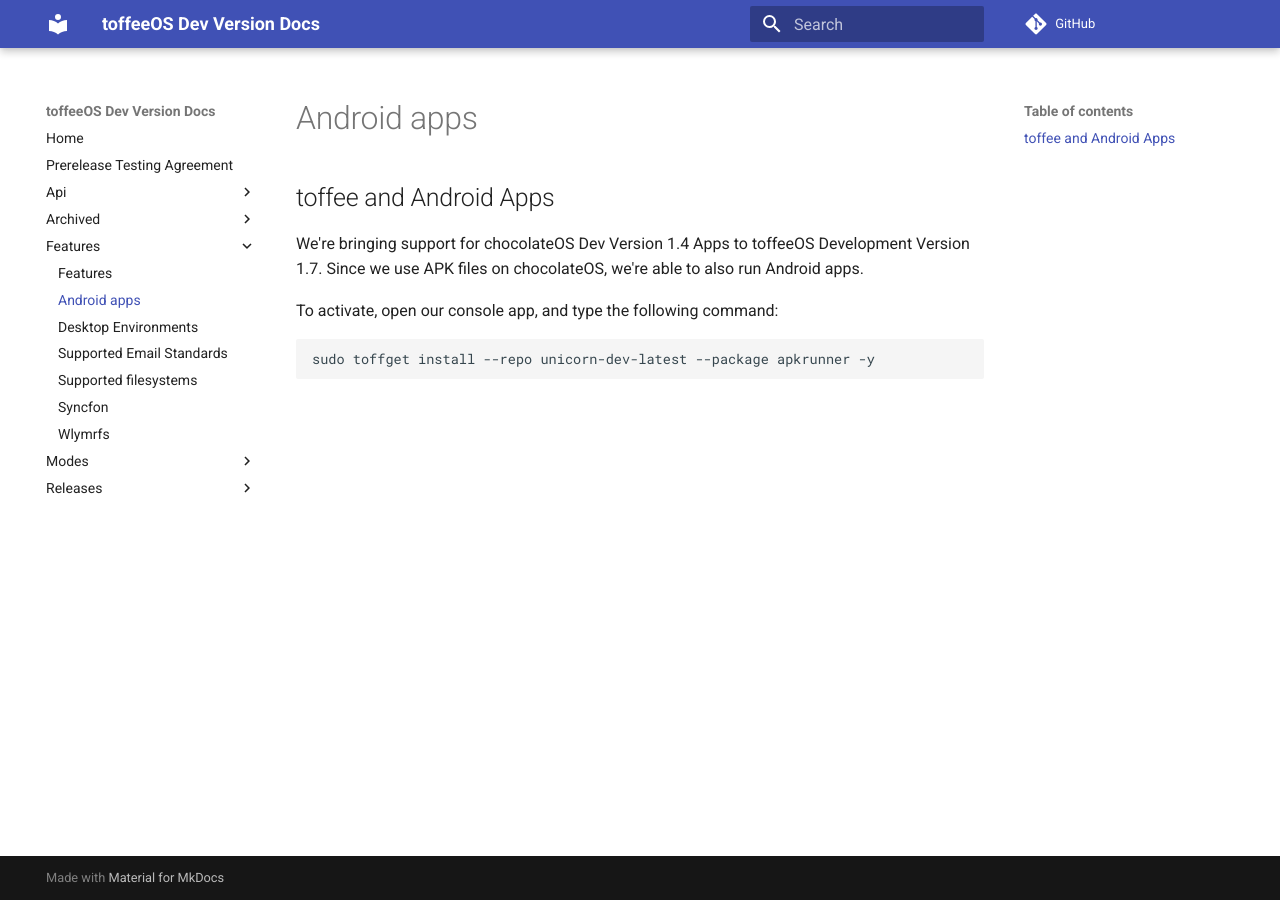
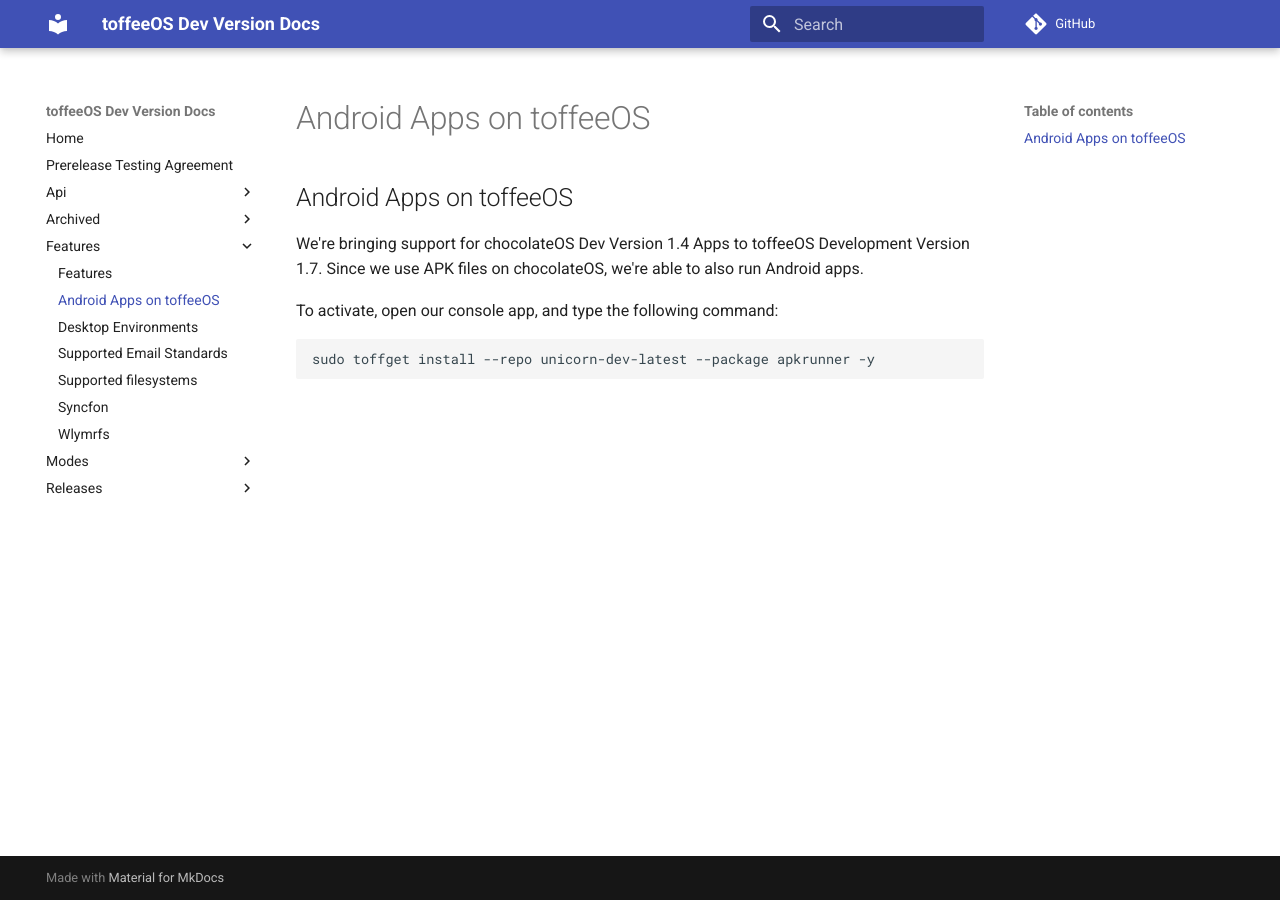
Before and after one commit to Wallymer/toffeeOSdocs, an MkDocs documentation site: the page built from docs/features/android-apps.md, in a window 1280 px wide. Built offline with MkDocs 1.6.1 and Material for MkDocs 9.7.7, drawn with Linux system fonts in a browser that asks for light colours; comment, search, counter and statistics services are not loaded.

Commit message:
ANDROIDAPPS: update titles
Signed-off-by: Slade Watkins <slade@sladewatkins.com>

```diff
--- a/docs/features/android-apps.md
+++ b/docs/features/android-apps.md
@@ -1,4 +1,8 @@
-## toffee and Android Apps
+---
+title: Android Apps on toffeeOS
+---
+
+## Android Apps on toffeeOS
 We're bringing support for chocolateOS Dev Version 1.4 Apps to toffeeOS Development Version 1.7. Since we use APK files on chocolateOS, we're able to also run Android apps.
 
 To activate, open our console app, and type the following command:
```
